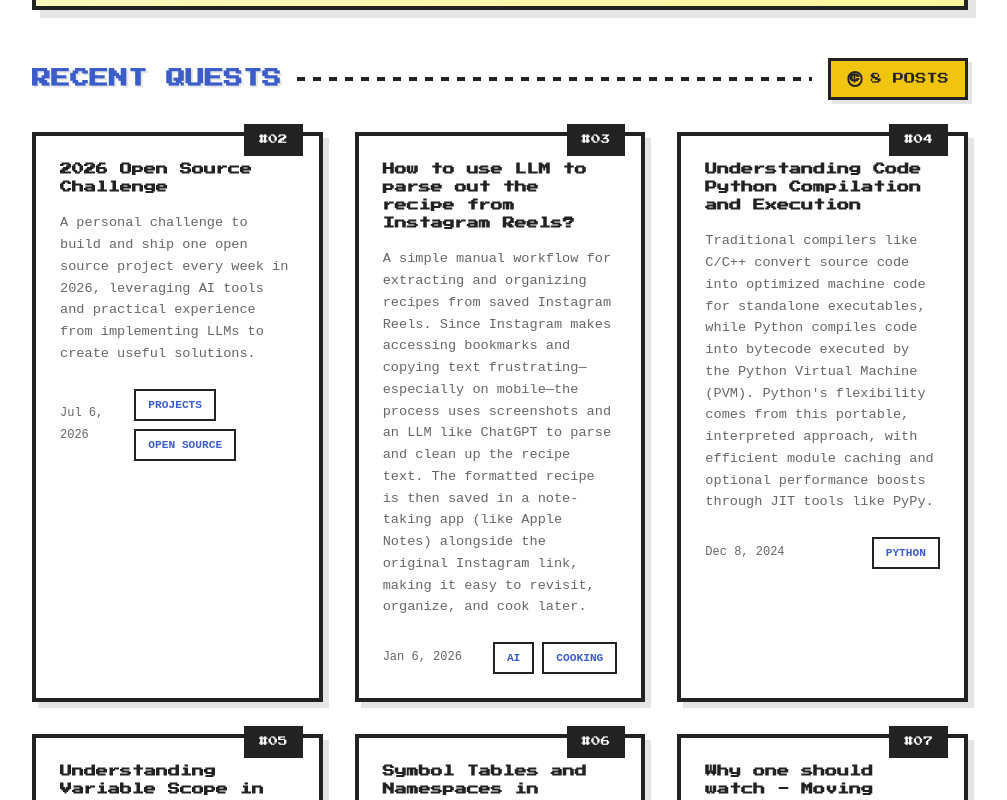
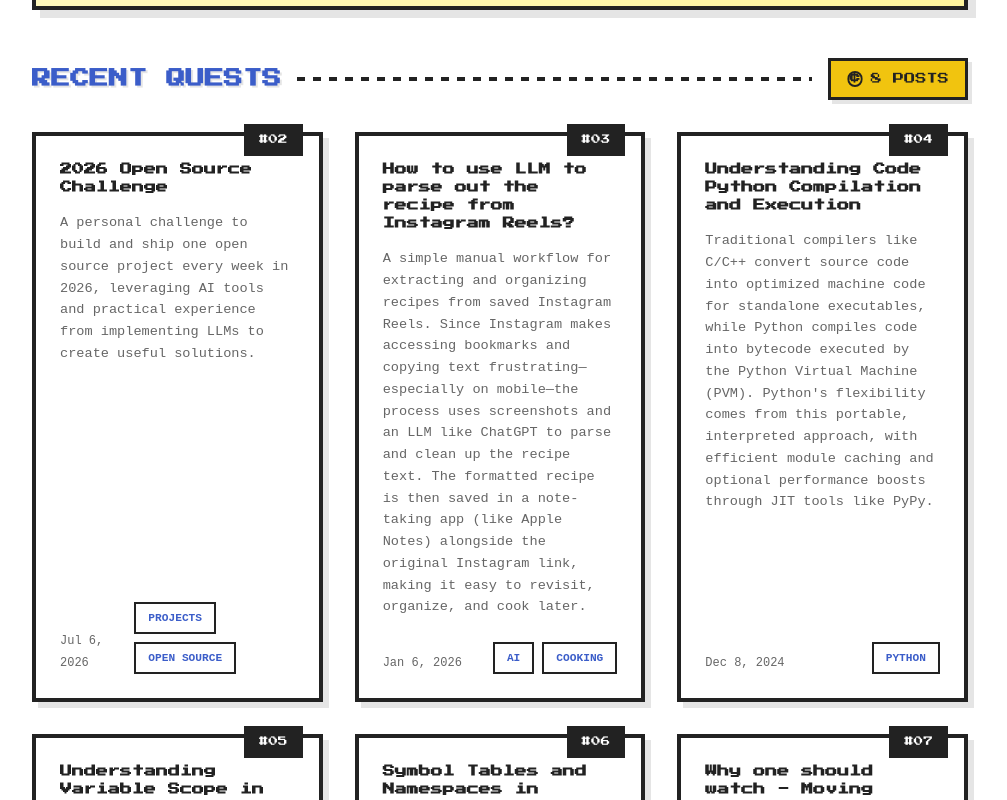
Before and after one commit to samzer/blog, a Next.js app: page / in a window 1280 px wide. Shown: the part 840-1640 px from the top of the page, without its empty margins (140-1147 px from the left). Built offline with nearby package versions, Linux system fonts and the light colour scheme.

Commit message:
Adjust the tags position

```diff
--- a/styles/style.css
+++ b/styles/style.css
@@ -454,7 +454,8 @@ main {
   box-shadow: 6px 6px 0 var(--shadow);
   text-decoration: none;
   color: inherit;
-  display: block;
+  display: flex;
+  flex-direction: column;
 }
 
 .blog-card::before {
@@ -520,9 +521,10 @@ main {
 .card-footer {
   display: flex;
   justify-content: space-between;
-  align-items: center;
+  align-items: flex-end;
   font-size: 0.75rem;
   gap: 0.5rem;
+  margin-top: auto;
 }
 
 .blog-date {
```
